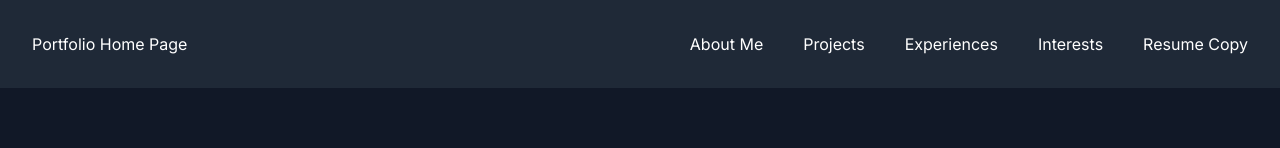
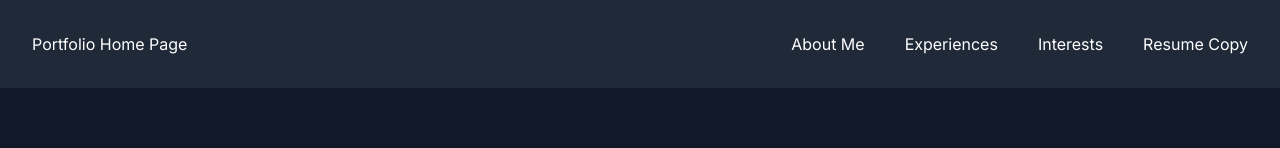
Before and after one commit to chene40/personal-website, a Next.js app: page / in a window 1280 px wide. Shown: the top 148 px of the page. Built offline with nearby package versions, Linux system fonts and the light colour scheme.

Commit message:
fix: removed projects from header

```diff
--- a/app/projects/page.tsx
+++ /dev/null
@@ -1,13 +0,0 @@
-// Project Imports
-import Footer from "@/components/footer";
-import Header from "@/components/header";
-
-export default function Projects() {
-  return (
-    <div>
-      <Header />
-      <span>Projects</span>
-      <Footer />
-    </div>
-  );
-}
--- a/components/header.tsx
+++ b/components/header.tsx
@@ -9,7 +9,6 @@ export default function Header() {
         <Link href="/">Portfolio Home Page</Link>
         <header className="flex justify-end space-x-10">
           <Link href="/about-me">About Me</Link>
-          <Link href="/projects">Projects</Link>
           <Link href="/experiences">Experiences</Link>
           <Link href="/interests">Interests</Link>
           <Link href="/Eric_Chen_Resume.pdf" download="Eric_Chen_Resume.pdf">
```
